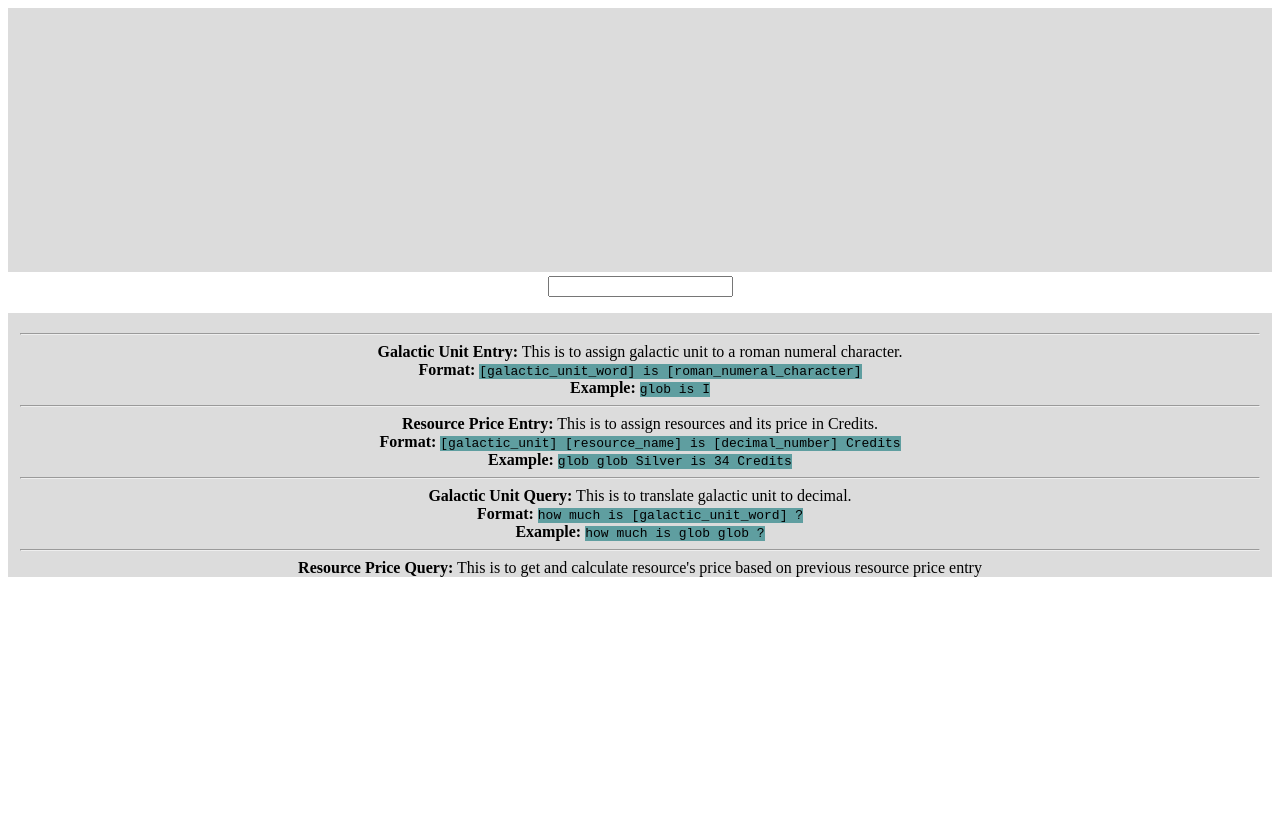
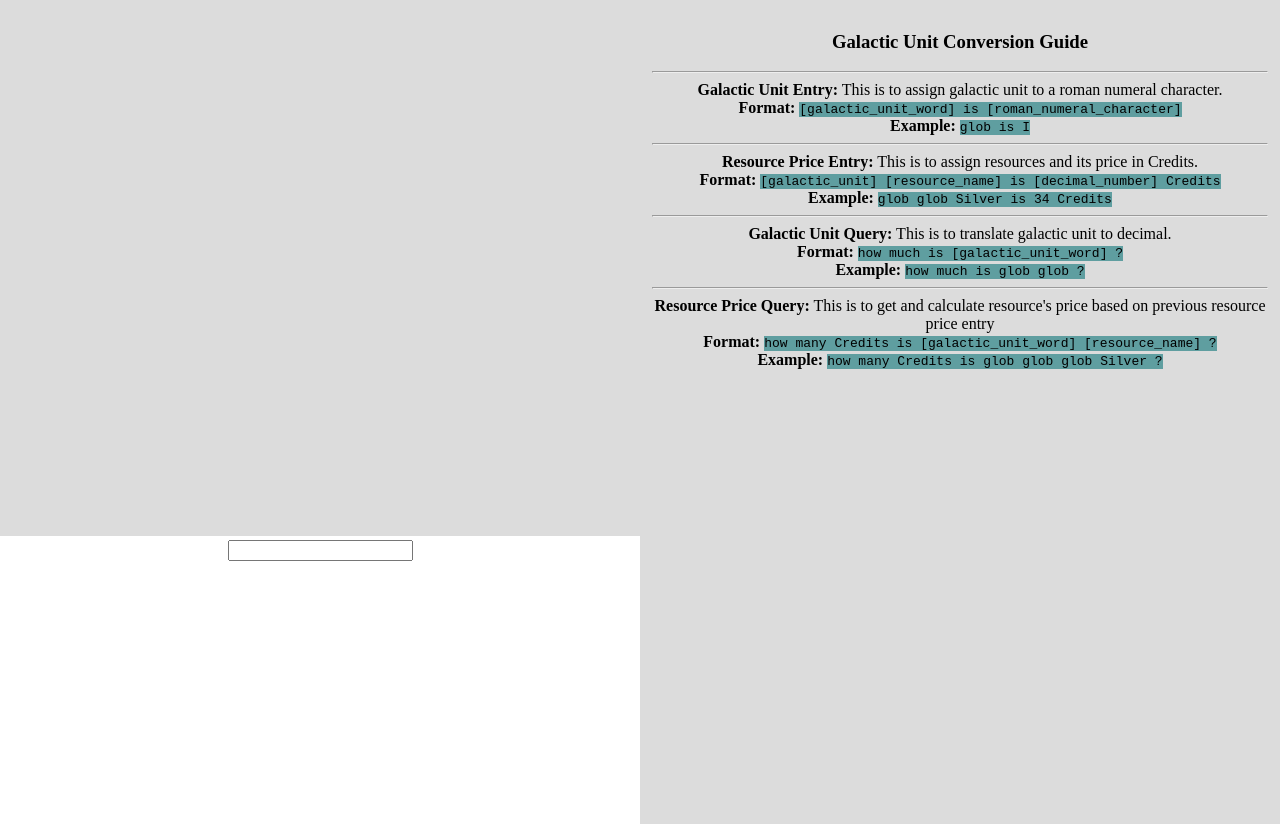
Before and after one commit to pikomonde/i-view-prospace, a plain HTML site: page dist/index.html in a window 1280 px wide. Before the commit the page ends 800 px from the top, so only its background shows below. Drawn offline with Linux system fonts and the light colour scheme; no server answers.

Commit message:
change layout for web page

```diff
--- a/dist/index.html
+++ b/dist/index.html
@@ -34,10 +34,14 @@
       init();
      </script>
      <style>
-       code {
+      html, body {
+        height: 100%;
+        margin: 0px;
+      }
+      code {
         font-family: monospace;
         background-color: cadetblue;
-       }
+      }
       .user {
         color: green;
       }
@@ -45,13 +49,28 @@
         color: red;
       }
       .container {
+        height: 100%;
         text-align: center;
+      }
+      .left {
+        height: 80%;
+        width: 50%;
+        float: left;
+      }
+      .right {
+        height: 100%;
+        margin-left: 50%;
       }
       #input {
         margin-top: 4px;
       }
-      #output, .guide {
-        height: 240px;
+      #output {
+        height: 80%;
+        overflow-y: auto;
+        background-color: gainsboro;
+        padding: 12px;
+      }
+      .guide {
         overflow-y: auto;
         background-color: gainsboro;
         padding: 12px;
@@ -60,11 +79,14 @@
   </head>
   <body>
     <div class="container">
-      <div id="output"></div>
-      <form onsubmit="submitForm()"">
-        <input id="input" type="text">
-      </form>
-      <div class="guide">
+      <div class="left">
+        <div id="output"></div>
+        <form action="#" onsubmit="submitForm()"">
+          <input id="input" type="text">
+        </form>
+      </div>
+      <div class="guide right">
+        <h3>Galactic Unit Conversion Guide</h3>
         <hr/>
         <b>Galactic Unit Entry:</b> This is to assign galactic unit to a roman numeral character.<br/>
         <b>Format:</b> <code>[galactic_unit_word] is [roman_numeral_character]</code><br/>
```
Also changed, not shown: 1 other file.
